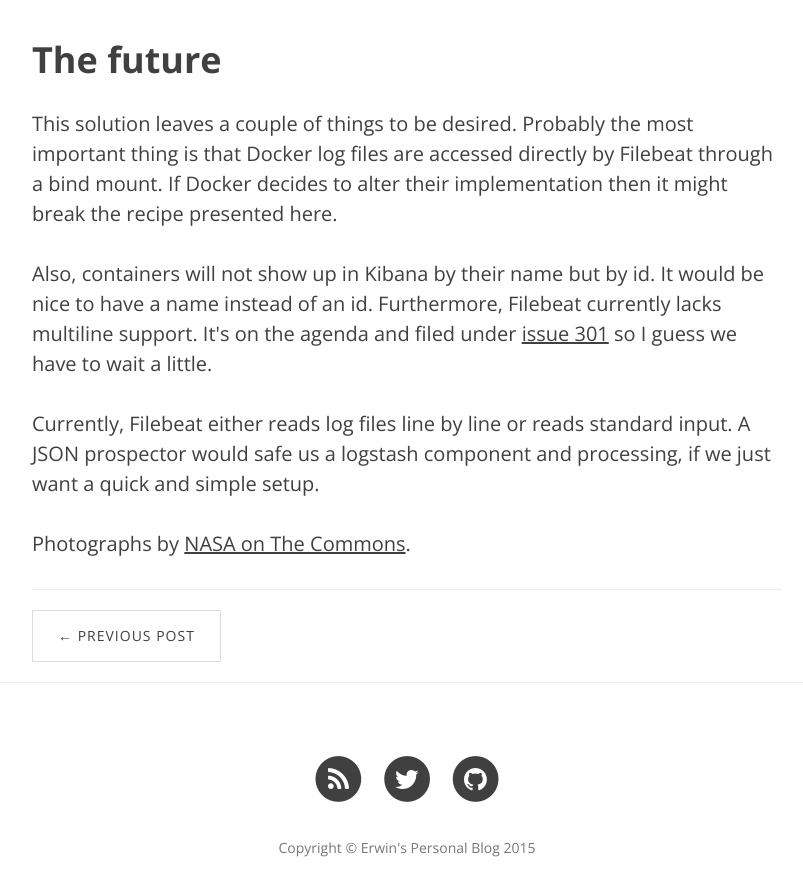
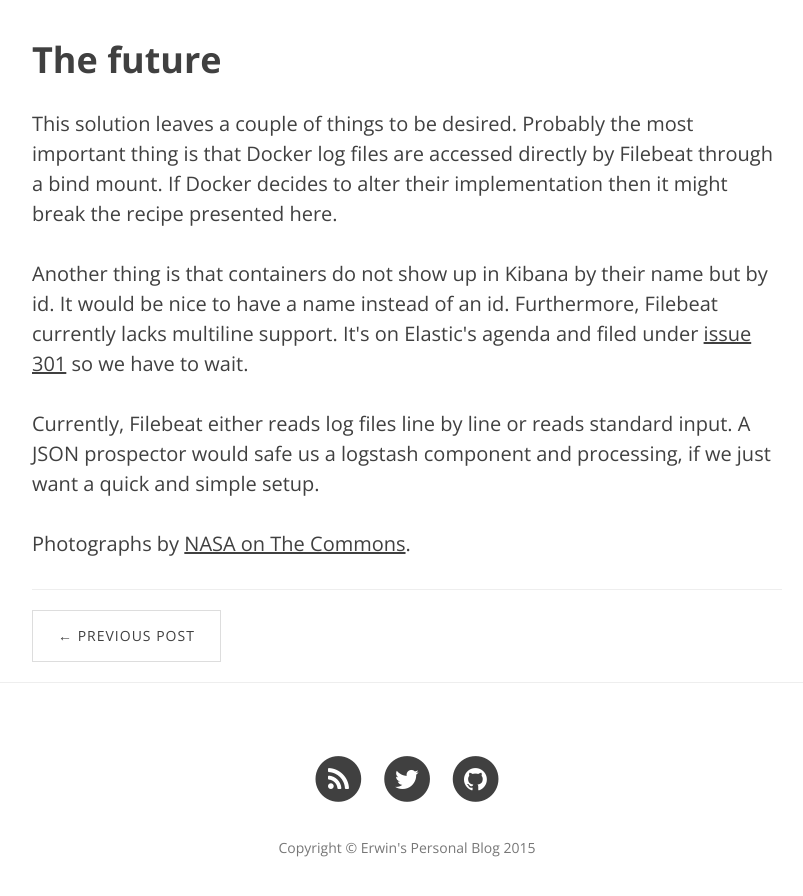
Before and after one commit to eembsen/eembsen.github.io, a Jekyll site: the page built from _posts/2015-12-05-docker-es-filebeat.markdown, in a window 1280 px wide and 900 px high, scrolled down 2832 px. Shown: the top 896 px of the window, without its empty margins (233-1036 px from the left). Built offline with Jekyll 4.4.1, drawn with Linux system fonts in a browser that asks for light colours; nearby versions of some CDN libraries.

Commit message:
Repairing about me and such

```diff
--- a/_posts/2015-12-05-docker-es-filebeat.markdown
+++ b/_posts/2015-12-05-docker-es-filebeat.markdown
@@ -96,9 +96,9 @@ docker run --detach --name=docker-filebeat -v /var/lib/docker:/var/lib/docker --
 accessed directly by Filebeat through a bind mount. If Docker decides to alter their implementation then it might break
 the recipe presented here.</p>
 
-<p>Also, containers will not show up in Kibana by their name but by id. It would be nice to have a name instead of an
-id. Furthermore, Filebeat currently lacks multiline support. It's on the agenda and filed under
-<a href="https://github.com/elastic/filebeat/issues/301">issue 301</a> so I guess we have to wait a little.<p>
+<p>Another thing is that containers do not show up in Kibana by their name but by id. It would be nice to have a name
+instead of an id. Furthermore, Filebeat currently lacks multiline support. It's on Elastic's agenda and filed under
+<a href="https://github.com/elastic/filebeat/issues/301">issue 301</a> so we have to wait.<p>
 
 <p>Currently, Filebeat either reads log files line by line or reads standard input. A JSON prospector would safe us a
 logstash component and processing, if we just want a quick and simple setup.</p>
```
